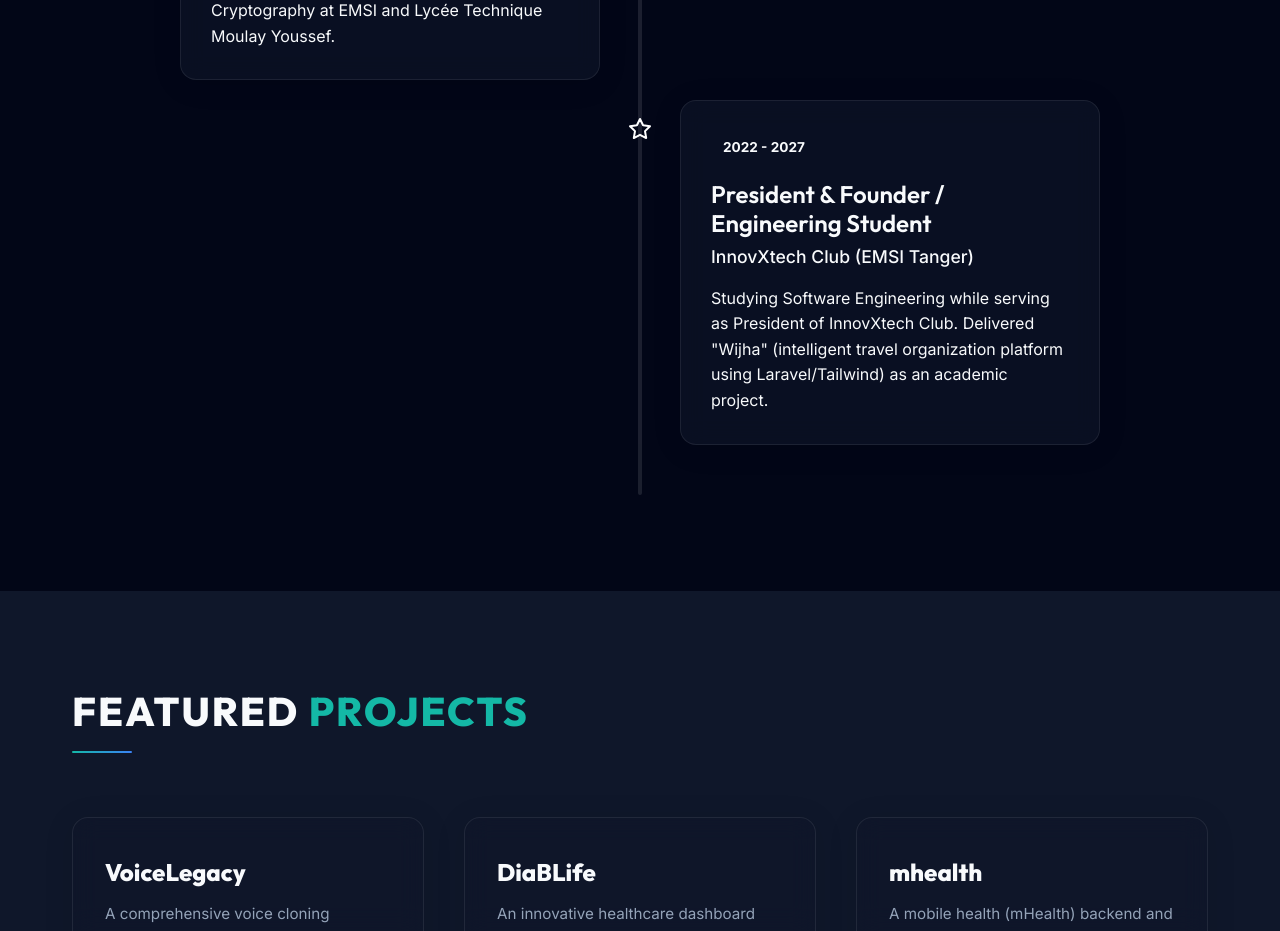
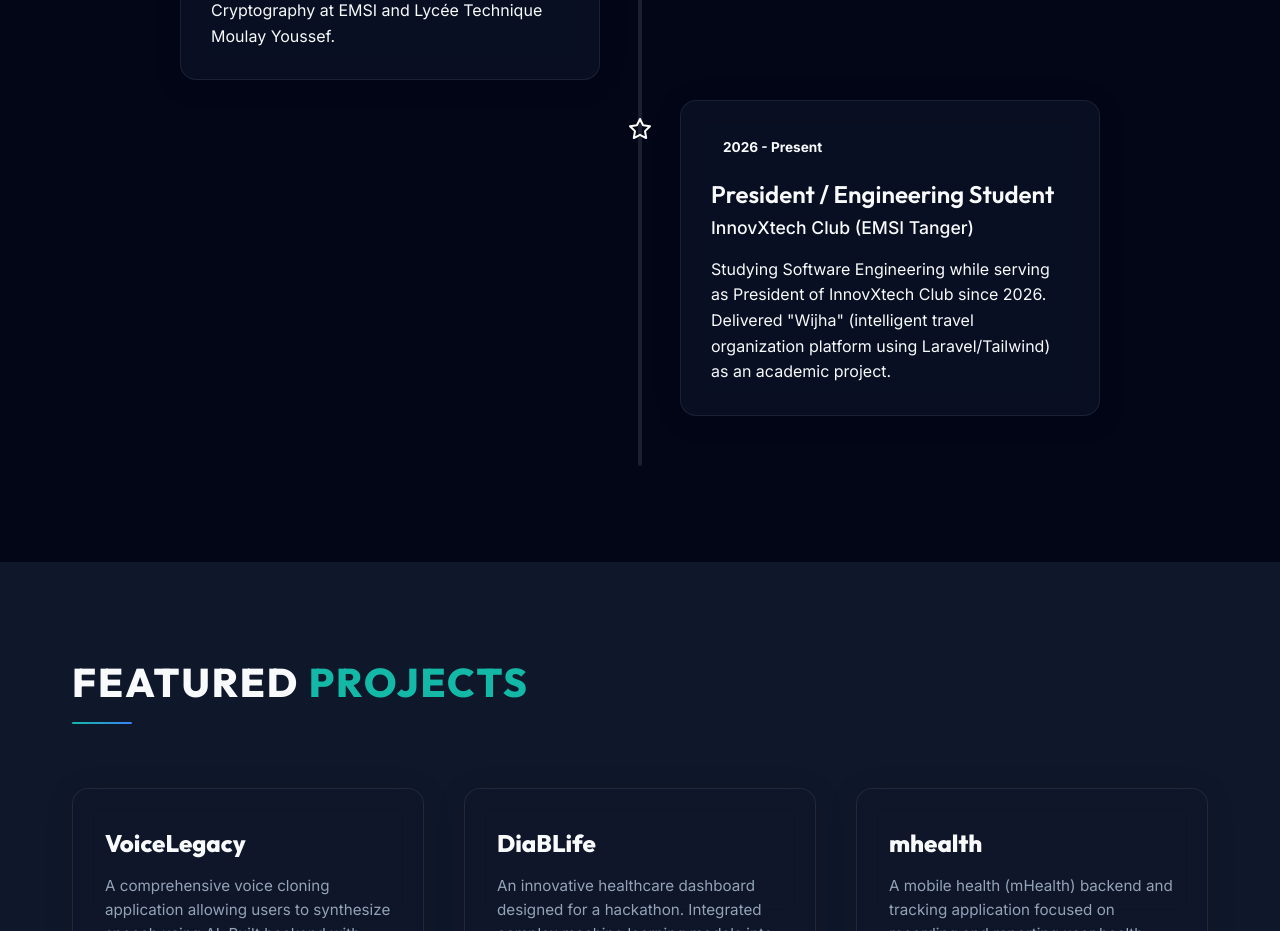
Before and after one commit to yassiramrani/portfolio, a React (Vite) app: page / in a window 1280 px wide. Shown: the part 5700-6631 px from the top of the page. Built offline with nearby package versions, Linux system fonts and the light colour scheme.

Commit message:
fix: updated innovxtech president role to start in 2026

```diff
--- a/src/components/Roadmap.tsx
+++ b/src/components/Roadmap.tsx
@@ -57,10 +57,10 @@ const Roadmap = ({ id }: RoadmapProps) => {
       icon: <FiShield size={24} />
     },
     {
-      year: '2022 - 2027',
-      title: 'President & Founder / Engineering Student',
+      year: '2026 - Present',
+      title: 'President / Engineering Student',
       company: 'InnovXtech Club (EMSI Tanger)',
-      description: 'Studying Software Engineering while serving as President of InnovXtech Club. Delivered "Wijha" (intelligent travel organization platform using Laravel/Tailwind) as an academic project.',
+      description: 'Studying Software Engineering while serving as President of InnovXtech Club since 2026. Delivered "Wijha" (intelligent travel organization platform using Laravel/Tailwind) as an academic project.',
       icon: <FiStar size={24} />
     }
   ];
```
